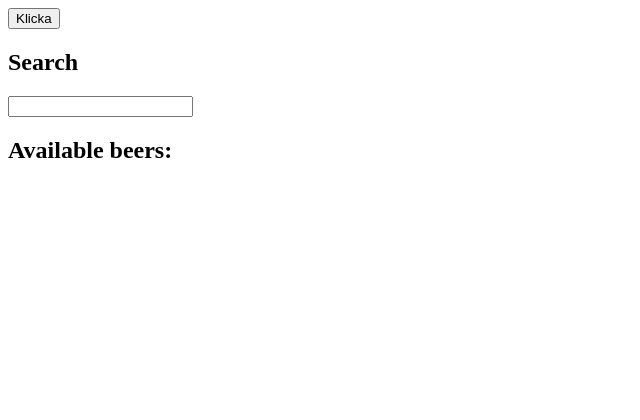
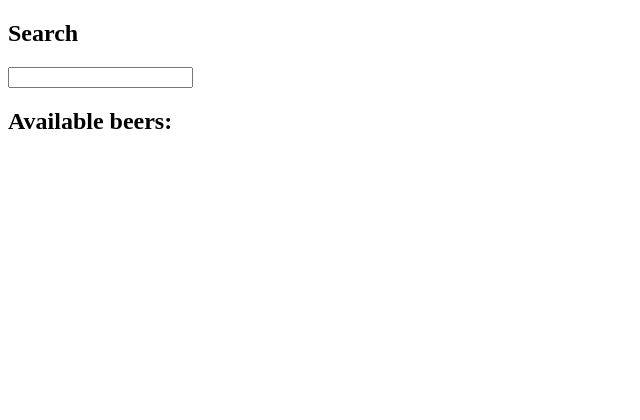
Before and after one commit to joolify/dutchman2, a PHP site: page /on_going_work/vip.php in a window 1280 px wide. Shown: the top 420 px of the page, without its empty margins (0-640 px from the left). Run offline with PHP 8.4, Linux system fonts and the light colour scheme; the visitor is signed in with stand-in values (Sample User, id 1).

Commit message:
I missed removing the test button...

```diff
--- a/on_going_work/vip.php
+++ b/on_going_work/vip.php
@@ -74,7 +74,6 @@
     </script>
   </head>
   <body>
-      <button onclick="addToCart()">Klicka</button>
       <h2>Search</h2>
       <input autocomplete="off"
              id="search"
```
